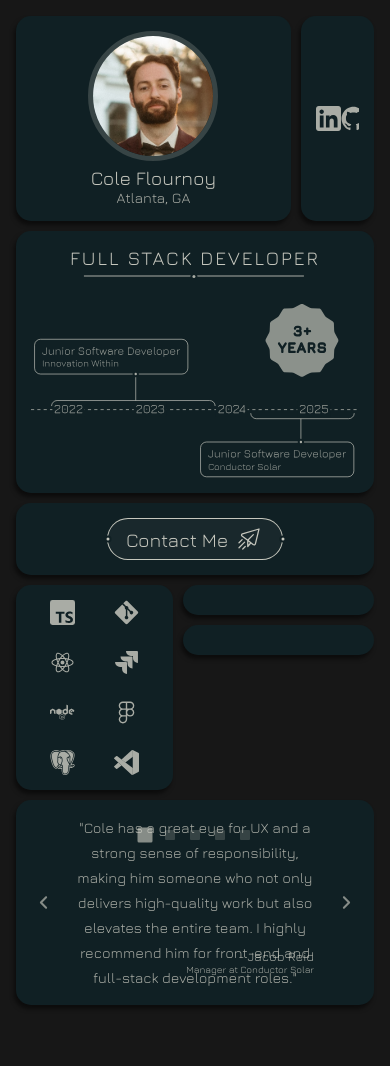
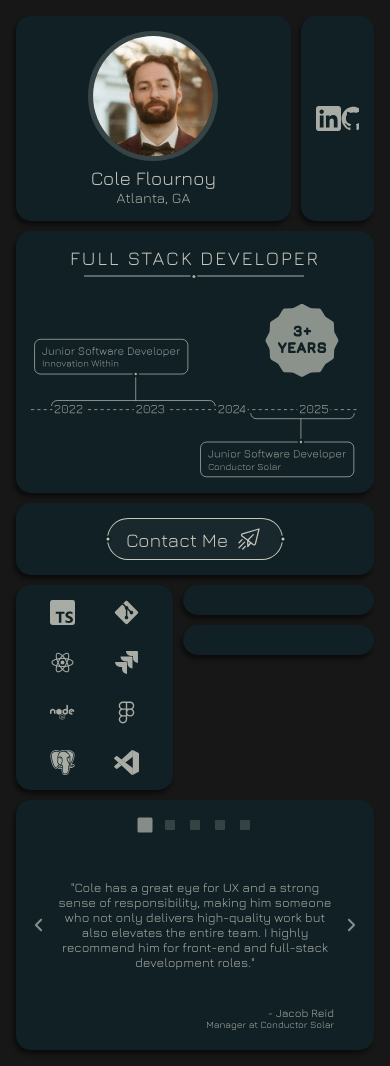
Before and after one commit to cole-flournoy/porfolio-site, a React (Vite) app: page / in a window 390 px wide. Before the commit the page ends 1021 px from the top, so only its background shows below. Built offline with nearby package versions, Linux system fonts and the light colour scheme.

Commit message:
Update testimonials for smallest screens

```diff
--- a/src/App.tsx
+++ b/src/App.tsx
@@ -69,7 +69,7 @@ function App() {
           </div>
         </div>
 
-        <div className='grid-section' style={{ }}>
+        <div className='grid-section' style={{ padding: '15px 10px'}}>
           <Testmonials />
         </div>
       </div>
--- a/src/sections/Testimonials.tsx
+++ b/src/sections/Testimonials.tsx
@@ -131,8 +131,8 @@ const Testmonials = () => {
         <span className='quote'>
           <span className='content'>"{testimonialsArray[activeTestimonialIndex].quote}"</span>
           <span className='attribution-wrapper'>
-            <span style={{ fontSize: 'var(--text-size-medium)' }}>- {testimonialsArray[activeTestimonialIndex].name}</span>
-            <span style={{ fontSize: 'var(--text-size-small)' }}>{testimonialsArray[activeTestimonialIndex].relationship}</span>
+            <span className='name'>- {testimonialsArray[activeTestimonialIndex].name}</span>
+            <span className='relationship'>{testimonialsArray[activeTestimonialIndex].relationship}</span>
           </span>
         </span>
         <CaretRightIcon className='icon-button' onClick={handleNextTestimonial} style={{ }}/>
--- a/src/sections/styles/Testimonials.css
+++ b/src/sections/styles/Testimonials.css
@@ -89,6 +89,14 @@
   bottom: 15px;
 }
 
+.attribution-wrapper .name {
+  font-size: var(--text-size-medium);
+}
+
+.attribution-wrapper .relationship {
+  font-size: var(--text-size-small);
+}
+
 /* Carousel forward */
 html.next::view-transition-group(quote) {
   clip-path: inset(0);
@@ -157,3 +165,26 @@ html.prev::view-transition-new(quote) {
 .testimonials .icon-button:hover {
   color: var(--color-slightly-faded-light-text);
 }
+
+@media (max-width: 849px) {
+  .quote .content {
+    font-size: calc(var(--text-size-subheader) - 0.1rem);
+    line-height: 15px;
+  }
+  .carousel-wrapper {
+    gap: 5px;
+    min-height: 220px;
+  }
+  .testimonials .icon-button {
+    transform: none;
+  }
+  .quote .attribution-wrapper {
+    bottom: 5px;
+  }
+  .attribution-wrapper .name {
+    font-size: calc(var(--text-size-medium) - 0.1rem);
+  }
+  .dots-wrapper {
+    top: 10px;
+  }
+}
```
